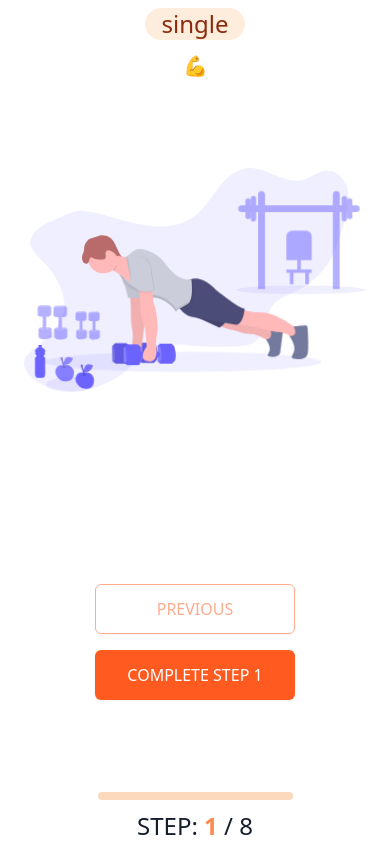
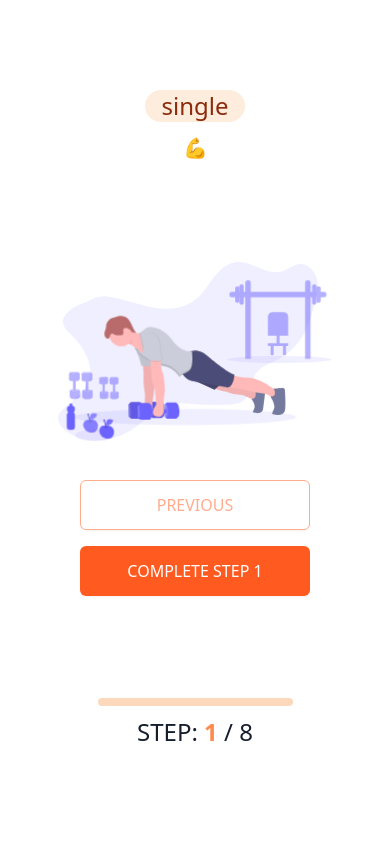
Before and after one commit to acd02/workout, a Next.js app: page / in a window 390 px wide. Both pictures are taken after a click on the button "START SINGLE SIDE SET". Built offline with nearby package versions, Linux system fonts and the light colour scheme.

Commit message:
refactor: clean up code - improve responsive styles

```diff
--- a/global.d.ts
+++ b/global.d.ts
@@ -1,4 +1,6 @@
-type UnknownObj = Record<string, unknown>
+declare type UnknownObj = Record<string, unknown>
+
+declare type PartialRecord<K extends keyof any, T> = Partial<Record<K, T>>
 
 declare module '*.css' {
   interface ClassNames {
--- a/src/components/atoms/Animate/AnimateSwitch.tsx
+++ /dev/null
@@ -1,57 +0,0 @@
-import React, { ReactNode, useRef } from 'react'
-import { SwitchTransition, Transition } from 'react-transition-group'
-
-type Props = {
-  activeKey: 0 | 1
-  enterClassName?: string
-  exitClassName?: string
-  elementsTuple: [ReactNode, ReactNode]
-  timeout: number
-  shouldAnimateOnMount?: boolean
-}
-
-function AnimateSwitch({
-  enterClassName,
-  exitClassName,
-  shouldAnimateOnMount = true,
-  activeKey,
-  elementsTuple,
-  timeout,
-}: Props) {
-  const activeElm = getActiveElm(elementsTuple, activeKey)
-  // we use a ref here, because passing
-  // a dynamic value for the "exitClassName" prop
-  // will cause a desynchronization for one render (when exiting) everytime it changes
-  const exitClassNameRef = useRef<string | undefined>('')
-  exitClassNameRef.current = exitClassName
-
-  return (
-    <SwitchTransition mode="out-in">
-      <Transition
-        appear={shouldAnimateOnMount}
-        key={activeKey}
-        timeout={timeout}
-        onEnter={(e: HTMLElement) => {
-          e?.classList.remove(exitClassName ?? '')
-          e?.classList.add(enterClassName ?? '')
-        }}
-        onExit={(e: HTMLElement) => {
-          e?.classList.remove(enterClassName ?? '')
-          e?.classList.add(exitClassNameRef.current ?? '')
-        }}
-      >
-        <div>{activeElm}</div>
-      </Transition>
-    </SwitchTransition>
-  )
-}
-
-// utils
-function getActiveElm(
-  elementsTuple: Props['elementsTuple'],
-  activeKey: 0 | 1
-): ReactNode {
-  return elementsTuple[activeKey]
-}
-
-export { AnimateSwitch }
--- /dev/null
+++ b/src/components/atoms/Animate/AnimateSwitchList.tsx
@@ -0,0 +1,48 @@
+import React, { ReactElement, ReactNode, useRef } from 'react'
+import { SwitchTransition, Transition } from 'react-transition-group'
+
+import { makeClassNameMapper } from './utils'
+
+type Props = {
+  items: ReactNode[]
+  activeIndex: number
+  duration?: number
+  shouldAnimateOnMount?: boolean
+  enterClassName?: string
+  exitClassName?: string
+}
+
+const AnimateSwitchList = ({
+  activeIndex,
+  enterClassName,
+  exitClassName,
+  items,
+  duration = 250,
+  shouldAnimateOnMount,
+}: Props): ReactElement => {
+  /*
+    we use a ref here, because passing a dynamic value for the "exitClassName" prop
+    will cause a desynchronization for one render (when exiting) everytime it changes
+  */
+  const exitClassNameRef = useRef<string | undefined>()
+  exitClassNameRef.current = exitClassName
+
+  return (
+    <SwitchTransition mode="out-in">
+      <Transition key={activeIndex} appear={shouldAnimateOnMount} timeout={duration}>
+        {transitionStatus => {
+          const classNameMapper = makeClassNameMapper({
+            enterClassName,
+            exitClassName: exitClassNameRef.current,
+          })
+
+          return (
+            <div className={classNameMapper[transitionStatus]}>{items[activeIndex]}</div>
+          )
+        }}
+      </Transition>
+    </SwitchTransition>
+  )
+}
+
+export { AnimateSwitchList }
--- a/src/components/atoms/Animate/index.tsx
+++ b/src/components/atoms/Animate/index.tsx
@@ -1 +1 @@
-export { AnimateSwitch } from './AnimateSwitch'
+export { AnimateSwitchList } from './AnimateSwitchList'
--- /dev/null
+++ b/src/components/atoms/Animate/types.ts
@@ -0,0 +1,5 @@
+import { TransitionStatus } from 'react-transition-group/Transition'
+
+type ClassNameMapper = PartialRecord<Partial<TransitionStatus>, string | undefined>
+
+export type { ClassNameMapper }
--- /dev/null
+++ b/src/components/atoms/Animate/utils.ts
@@ -0,0 +1,16 @@
+import { ClassNameMapper } from './types'
+
+function makeClassNameMapper({
+  enterClassName,
+  exitClassName,
+}: {
+  enterClassName?: string
+  exitClassName?: string
+}): ClassNameMapper {
+  return {
+    entering: enterClassName as string,
+    exiting: exitClassName as string,
+  }
+}
+
+export { makeClassNameMapper }
--- a/src/components/layouts/Main/styles.module.css
+++ b/src/components/layouts/Main/styles.module.css
@@ -1,7 +1,11 @@
 .root {
   display: grid;
-  grid-template-rows: auto 1fr auto;
+  grid-template-rows: 1fr 1fr 1fr;
   height: 100%;
+
+  @media (min-width: theme('screens.md')) {
+    grid-template-rows: auto 1fr auto;
+  }
 }
 
 .header {
--- a/src/components/organisms/Timer/index.tsx
+++ b/src/components/organisms/Timer/index.tsx
@@ -1,16 +1,17 @@
 import { when } from 'acd-utils'
 import cx from 'classcat'
 import { useEffectAfterMount } from 'hooks/useEffectAfterMount'
-import React, { useEffect, useRef, useState } from 'react'
+import React, { FC, useEffect, useRef, useState } from 'react'
 
 import styles from './styles.module.css'
 import { setProgress, toIntlNumberFormat } from './utils'
 
 type Props = {
   limit?: number
+  step: number
 }
 
-export function Timer({ limit = 60 }: Props) {
+export const Timer: FC<Props> = ({ limit = 60, step }) => {
   const [elapsedTime, setElapsedTime] = useState(0)
   const circleRef = useRef<SVGCircleElement>(null)
   const circumferenceRef = useRef(0)
@@ -41,6 +42,10 @@ export function Timer({ limit = 60 }: Props) {
         percent: (elapsedTime / limit) * 100,
       })
   }, [elapsedTime])
+
+  useEffectAfterMount(() => {
+    setElapsedTime(0)
+  }, [step])
 
   const formattedElapsedTime =
     limit < elapsedTime ? (
@@ -77,7 +82,7 @@ export function Timer({ limit = 60 }: Props) {
   )
 
   return (
-    <div className="relative w-64 mx-auto">
+    <div className="md:w-64 relative w-48 mx-auto">
       <svg viewBox="0 0 100 100" className="transform -rotate-90">
         {backgroundCircle}
         {foregroundCircle}
--- a/src/pagesContent/home/NavigationButtons/index.tsx
+++ b/src/pagesContent/home/NavigationButtons/index.tsx
@@ -19,7 +19,7 @@ export function NavigationButtons({ send, state }: Props) {
     <div
       className={cx([
         styles.root,
-        'flex-basis-full flex flex-wrap items-baseline justify-center',
+        'flex-basis-full flex flex-wrap items-baseline self-end justify-center',
       ])}
     >
       <Button
--- a/src/pagesContent/home/NavigationButtons/styles.module.css
+++ b/src/pagesContent/home/NavigationButtons/styles.module.css
@@ -1,5 +1,5 @@
 .root > * {
-  flex-basis: clamp(200px, 50%, 275px);
+  flex-basis: clamp(230px, 50%, 275px);
   flex-grow: 0;
   margin: calc(theme('spacing.4') / 2);
 
--- a/src/pagesContent/home/index.tsx
+++ b/src/pagesContent/home/index.tsx
@@ -1,6 +1,6 @@
 import { useMachine } from '@xstate/react'
 import cx from 'classcat'
-import { AnimateSwitch } from 'components/atoms/Animate'
+import { AnimateSwitchList } from 'components/atoms/Animate'
 import { MainLayout } from 'components/layouts/Main'
 import { Timer } from 'components/organisms/Timer'
 import { UndrawSvg } from 'illustrations/UndrawSvg'
@@ -27,27 +27,27 @@ export function RenderHome() {
   })()
 
   const mainContent = (
-    <div className="mb-2">
-      <AnimateSwitch
-        activeKey={matches('inBetweenSteps') ? 1 : 0}
+    <div className="md:h-auto flex items-center h-56 mt-auto mb-2">
+      <AnimateSwitchList
+        shouldAnimateOnMount={true}
+        activeIndex={matches('inBetweenSteps') ? 1 : 0}
         enterClassName={
           isGoingToPrevStep ? 'animate-fade-in-right' : 'animate-fade-in-left'
         }
         exitClassName={
           isGoingToPrevStep ? 'animate-fade-out-left' : 'animate-fade-out-right'
         }
-        timeout={ANIMATION_DURATION}
-        elementsTuple={[
+        duration={ANIMATION_DURATION}
+        items={[
           <UndrawSvg
-            className={`mb-4 max-w-full ${
+            className={`mb-4 max-w-full mx-auto w-4/5 md:w-full ${
               context.speed === 'double time'
                 ? 'animate-heartbeat-double-time'
                 : 'animate-heartbeat'
             }`}
             width={500}
           />,
-
-          <Timer limit={limit} />,
+          <Timer limit={limit} step={context.step} />,
         ]}
       />
     </div>
```
